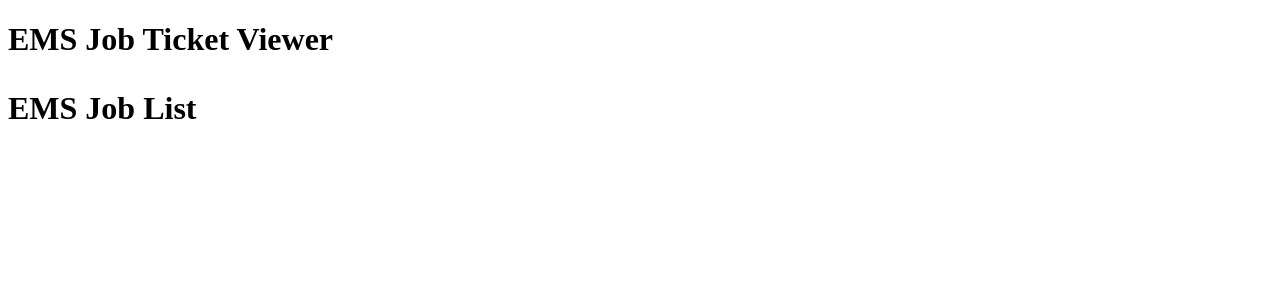
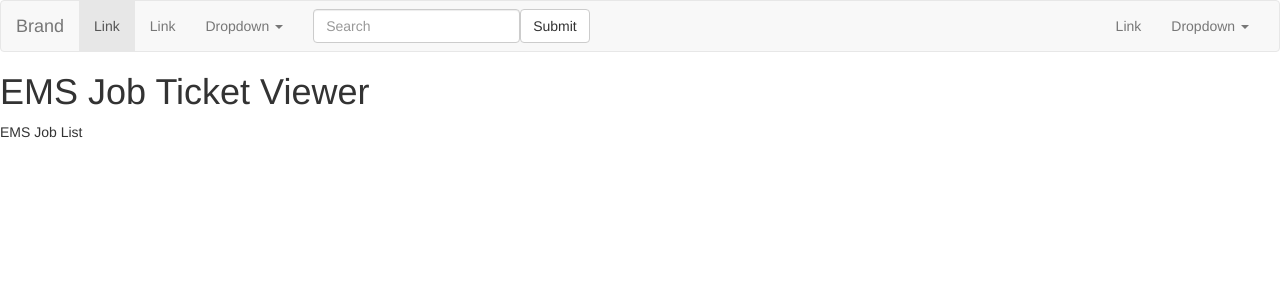
Before and after one commit to edbrad/jt-viewer, an Angular app: page /jobs in a window 1280 px wide. Shown: the top 300 px of the page. Built offline with nearby package versions, Linux system fonts and the light colour scheme.

Commit message:
Add BootStrap CSS and Header Component

```diff
--- a/src/app/app.component.html
+++ b/src/app/app.component.html
@@ -1,4 +1,6 @@
-<h1>
-  {{title}}
+
+  <app-header></app-header>
+  <h1>
+    {{title}}
+  </h1>
   <router-outlet></router-outlet>
-</h1>
--- a/src/app/app.module.ts
+++ b/src/app/app.module.ts
@@ -9,13 +9,15 @@
 import { DataService } from './data.service';
 import { routing } from './app.routing';
 import { ClientsComponent } from './clients/clients.component';
+import { HeaderComponent } from './header.component';
 
 @NgModule({
   declarations: [
     AppComponent,
     JobsComponent,
     PatternsComponent,
-    ClientsComponent
+    ClientsComponent,
+    HeaderComponent
   ],
   imports: [
     BrowserModule,
--- /dev/null
+++ b/src/app/header.component.html
@@ -0,0 +1,53 @@
+<nav class="navbar navbar-default">
+  <div class="container-fluid">
+    <!-- Brand and toggle get grouped for better mobile display -->
+    <div class="navbar-header">
+      <button type="button" class="navbar-toggle collapsed" data-toggle="collapse" data-target="#bs-example-navbar-collapse-1" aria-expanded="false">
+        <span class="sr-only">Toggle navigation</span>
+        <span class="icon-bar"></span>
+        <span class="icon-bar"></span>
+        <span class="icon-bar"></span>
+      </button>
+      <a class="navbar-brand" href="#">Brand</a>
+    </div>
+
+    <!-- Collect the nav links, forms, and other content for toggling -->
+    <div class="collapse navbar-collapse" id="bs-example-navbar-collapse-1">
+      <ul class="nav navbar-nav">
+        <li class="active"><a href="#">Link <span class="sr-only">(current)</span></a></li>
+        <li><a href="#">Link</a></li>
+        <li class="dropdown">
+          <a href="#" class="dropdown-toggle" data-toggle="dropdown" role="button" aria-haspopup="true" aria-expanded="false">Dropdown <span class="caret"></span></a>
+          <ul class="dropdown-menu">
+            <li><a href="#">Action</a></li>
+            <li><a href="#">Another action</a></li>
+            <li><a href="#">Something else here</a></li>
+            <li role="separator" class="divider"></li>
+            <li><a href="#">Separated link</a></li>
+            <li role="separator" class="divider"></li>
+            <li><a href="#">One more separated link</a></li>
+          </ul>
+        </li>
+      </ul>
+      <form class="navbar-form navbar-left">
+        <div class="form-group">
+          <input type="text" class="form-control" placeholder="Search">
+        </div>
+        <button type="submit" class="btn btn-default">Submit</button>
+      </form>
+      <ul class="nav navbar-nav navbar-right">
+        <li><a href="#">Link</a></li>
+        <li class="dropdown">
+          <a href="#" class="dropdown-toggle" data-toggle="dropdown" role="button" aria-haspopup="true" aria-expanded="false">Dropdown <span class="caret"></span></a>
+          <ul class="dropdown-menu">
+            <li><a href="#">Action</a></li>
+            <li><a href="#">Another action</a></li>
+            <li><a href="#">Something else here</a></li>
+            <li role="separator" class="divider"></li>
+            <li><a href="#">Separated link</a></li>
+          </ul>
+        </li>
+      </ul>
+    </div><!-- /.navbar-collapse -->
+  </div><!-- /.container-fluid -->
+</nav>
--- /dev/null
+++ b/src/app/header.component.ts
@@ -0,0 +1,15 @@
+import { Component, OnInit } from '@angular/core';
+
+@Component({
+  selector: 'app-header',
+  templateUrl: './header.component.html',
+  styleUrls: ['./header.component.css']
+})
+export class HeaderComponent implements OnInit {
+
+  constructor() { }
+
+  ngOnInit() {
+  }
+
+}
--- a/src/index.html
+++ b/src/index.html
@@ -7,6 +7,9 @@
 
   <meta name="viewport" content="width=device-width, initial-scale=1">
   <link rel="icon" type="image/x-icon" href="favicon.ico">
+
+  <link rel="stylesheet" href="https://maxcdn.bootstrapcdn.com/bootstrap/3.3.7/css/bootstrap.min.css" integrity="sha384-BVYiiSIFeK1dGmJRAkycuHAHRg32OmUcww7on3RYdg4Va+PmSTsz/K68vbdEjh4u" crossorigin="anonymous">
+
 </head>
 <body>
   <app-root>App Loading...</app-root>
```
Also changed, not shown: src/app/header.component.css (added), 1 other file (tests, documents, lock files or other folders).
